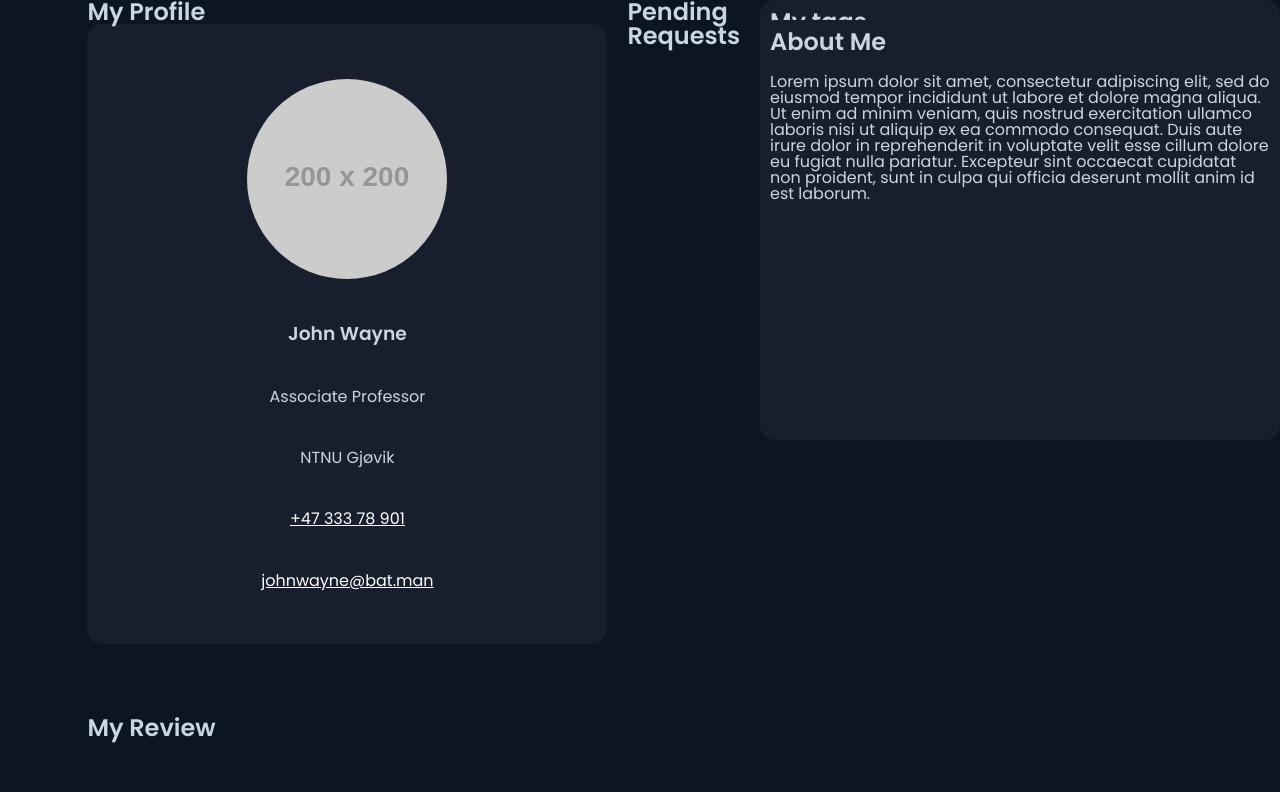
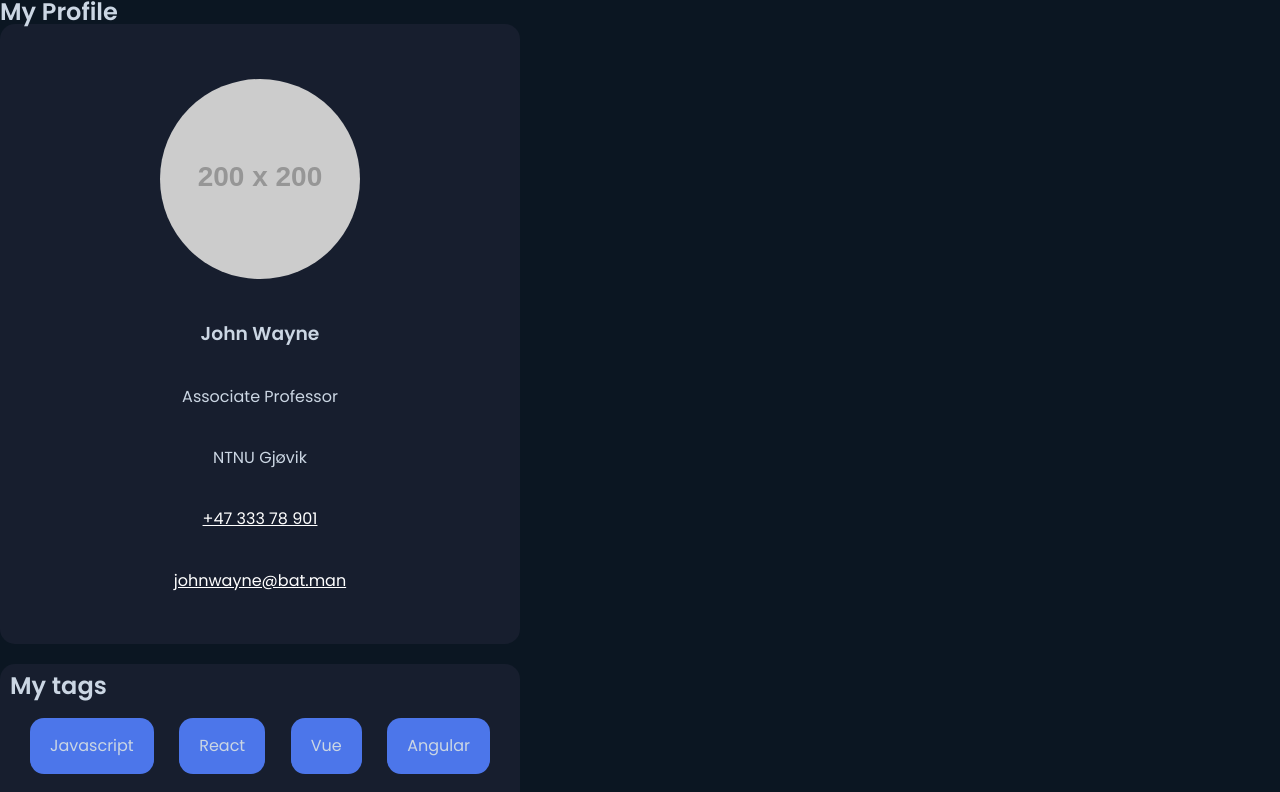
Before and after one commit to ntnu-web-prosjekt/webprosjekt, a React (Create React App) app: page /profile in a window 1280 px wide. Shown: the top 792 px of the page. Built offline with nearby package versions, Linux system fonts and the light colour scheme.

Commit message:
removed grid

```diff
--- a/src/components/profile/profile.scss
+++ b/src/components/profile/profile.scss
@@ -1,23 +1,23 @@
-.Profile {
-    display: grid;
-    grid-template-columns: repeat(5, 1fr);
-    grid-template-rows: 1fr;
-    grid-column-gap: 20px;
-    grid-row-gap: 20px;
-    width: 100vw;
-    height: 100vh;
+// .Profile {
+//     display: grid;
+//     grid-template-columns: repeat(5, 1fr);
+//     grid-template-rows: 1fr;
+//     grid-column-gap: 20px;
+//     grid-row-gap: 20px;
+//     width: 100vw;
+//     height: 100vh;
 
-    .Sidebar {
-        grid-area: 1 / 1 / 6 / 2;
-    }
-    .profile-info {
-        grid-area: 1 / 2 / 6 / 4;
-    }
-    .tags-container,
-    .aboutMe {
-        grid-area: 1 / 4 / 6 / 6;
-    }
-}
+//     .Sidebar {
+//         grid-area: 1 / 1 / 6 / 2;
+//     }
+//     .profile-info {
+//         grid-area: 1 / 2 / 6 / 4;
+//     }
+//     .tags-container,
+//     .aboutMe {
+//         grid-area: 1 / 4 / 6 / 6;
+//     }
+// }
 .profile-info {
     width: 500px;
     height: 600px;
```
